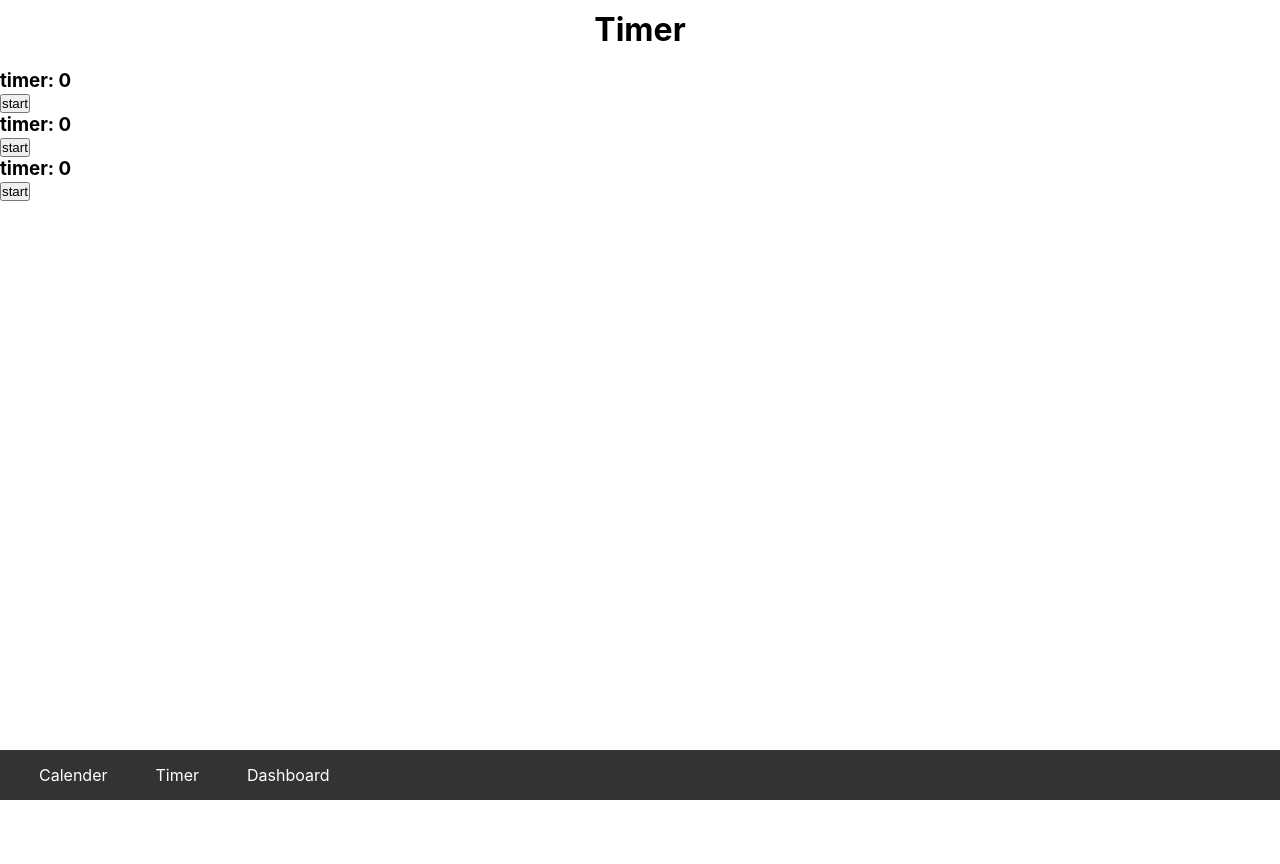
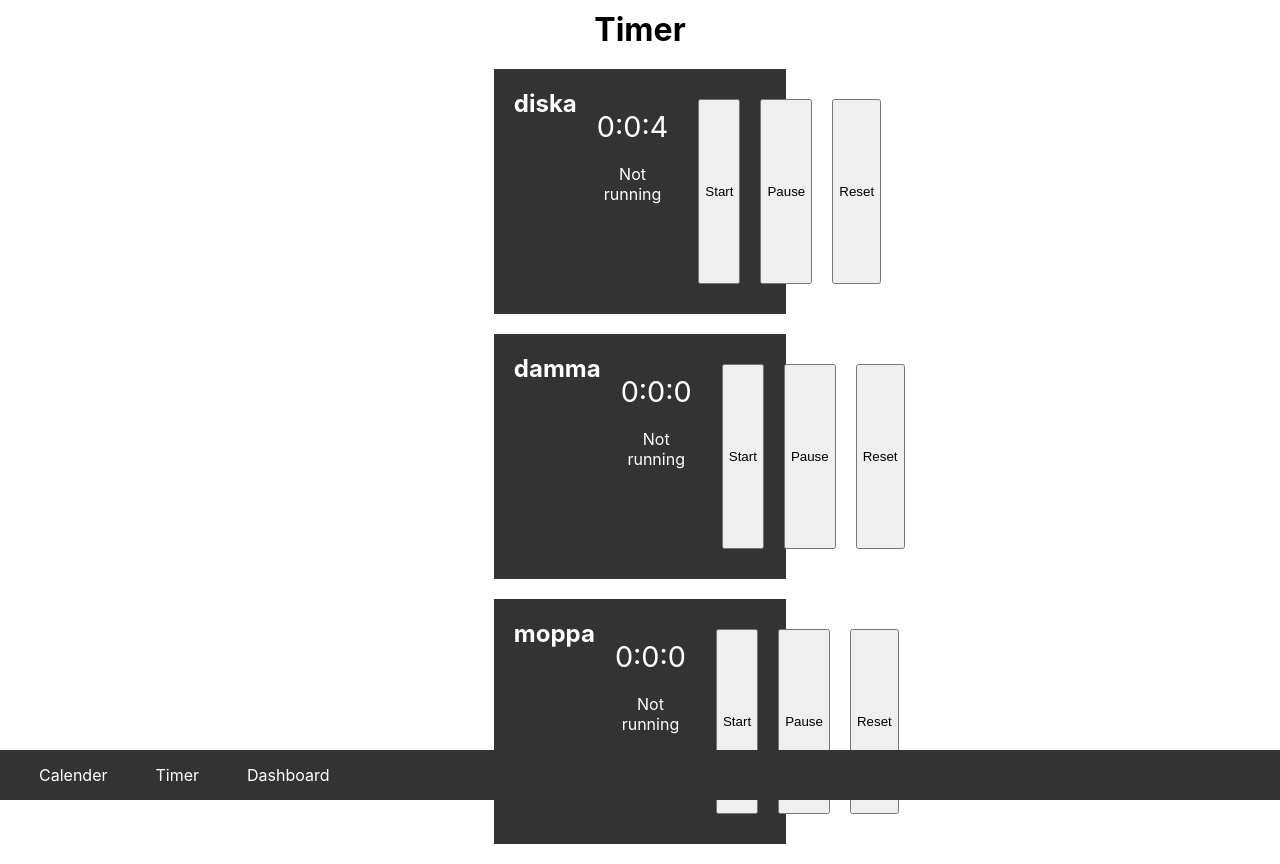
Before and after one commit to giadaunger/TimeTracker, a React (Create React App) app: page /timer in a window 1280 px wide. Before the commit the page ends 800 px from the top, so only its background shows below. Built offline with nearby package versions, Linux system fonts and the light colour scheme; data requests are answered from the project's data file.

Commit message:
some changes

```diff
--- a/db.json
+++ b/db.json
@@ -21,7 +21,11 @@
       "id": "2f72bade-cf2c-4f79-9acd-762e199c1efe",
       "name": "diska",
       "projectName": "städa",
-      "timer": null,
+      "timer": {
+        "hours": 0,
+        "minutes": 0,
+        "seconds": 4
+      },
       "date": "2022-12-14"
     },
     {
--- a/package.json
+++ b/package.json
@@ -12,6 +12,7 @@
     "pretty-ms": "^8.0.0",
     "react": "^18.2.0",
     "react-calendar": "^4.0.0",
+    "react-context": "^0.0.3",
     "react-dom": "^18.2.0",
     "react-icons": "^4.7.1",
     "react-router-dom": "^6.4.4",
--- a/src/App.js
+++ b/src/App.js
@@ -11,6 +11,7 @@ import AddTask from './frontend/AddTask';
 import AddProject from './frontend/AddProject';
 
 function App() {
+
   return (
     <Router>
 
@@ -25,7 +26,6 @@ function App() {
           <Route path="/addTask" element={< AddTask />} />
           <Route path="/addProject" element={< AddProject />} />
         </Routes>
-
     </Router>
   );
 }
--- a/src/frontend/Calender.js
+++ b/src/frontend/Calender.js
@@ -1,4 +1,4 @@
-import React, { useState, useEffect }  from 'react';
+import React, { useState, useEffect, useContext }  from 'react';
 import axios from 'axios';
 import Calendar from 'react-calendar'
 import 'react-calendar/dist/Calendar.css';
@@ -6,11 +6,11 @@ import './css/calender.css'
 
 function Calender() {
 
+
   useEffect(() => { getTasks() }, []);
 
-  const [value, onChange] = useState(new Date());
+  const [date, setChangeDate] = useState(new Date());
   const [tasks, setTasks] = useState([]);
-  const [selectDate, setSelectDate] = useState("");
 
 
 
@@ -18,25 +18,21 @@ function Calender() {
     axios.get("http://localhost:3001/tasks").then(res => setTasks(res.data)).catch(error => console.warn(error));
   }
 
-  function handleDateChange (task) {
-    onChange()
-    /* const day = value.getDate();
-    const month = value.getMonth();
-    const year = value.getFullYear(); */
+    const day = ("0" + date.getDate().toString()).slice(-2);
+    const month = ("0" + (date.getMonth() + 1).toString()).slice(-2);
+    const year = date.getFullYear();
 
-    // setSelectDate(`${year}-${month}-${day}`)
+    const selectedDate =`${year}-${month}-${day}`
 
-    console.log(task)
-  }
+    const todaysTask = tasks.filter(findTask => findTask.date === selectedDate)
 
-  console.log(value)
-  const todaysTask = tasks.filter(findTask => findTask.date === selectDate)
+
 
 
   return (
     <div className="calender">
       <h1 className="calender-h1">Calender</h1>
-      <Calendar className="calender-obj" onChange={handleDateChange} value={value} />
+      <Calendar className="calender-obj" onChange={setChangeDate} value={date} />
        {todaysTask?.map(task => task.name)}
     </div>
   );
--- a/src/frontend/Dashboard.js
+++ b/src/frontend/Dashboard.js
@@ -54,7 +54,6 @@ function Dashboard() {
     <div className="task-obj">
       <h2>{task.name}</h2>
       <p>Projekt: {task.projectName}</p>
-      <p>Time: {task.timer}</p>
       <p>Date: {task.date}</p>
     </div>
 
--- a/src/frontend/SingleTask.js
+++ b/src/frontend/SingleTask.js
@@ -1,78 +1,89 @@
+import React from "react";
+import { useStopwatch } from 'react-timer-hook';
 import axios from 'axios';
-const React = require('react')
 
-class SingleTask extends React.Component {
-  constructor(props){
-    super(props)
-    this.state = {
-      time: 0,
-      start: 0,
-      isOn: false
-    }
-    this.startTimer = this.startTimer.bind(this)
-    this.stopTimer = this.stopTimer.bind(this)
-    this.resetTimer = this.resetTimer.bind(this)
-  }
 
-   submitTime() {
-    const time = {
-      timer : this.state.time,
+function SingleTask ({task}) {
+
+    let date = new Date();
+    date.setMinutes(16);
+    date.setHours(3);
+
+    function setTimerInSeconds() {
+      let startingTime = 0;
+      if(task.timer) {
+        startingTime = task.timer.seconds;
+        if(task.timer.minutes > 0) {
+          startingTime += task.timer.minutes * 60;
+        }
+        if(task.timer.hours > 0) {
+          startingTime += task.timer.hours * 60 * 60;
+        }
+        console.log(startingTime)
+      }
+      return startingTime;
     }
 
-    const headers = {"Content-Type" : "application/json"}
-    axios.post("http://localhost:3002/saveTime", time, {
-      headers: {
-      'content-type': 'application/json'
+    let offsetTimer = new Date();
+    offsetTimer.setSeconds(offsetTimer.getSeconds() + setTimerInSeconds());
+
+    const {
+        seconds,
+        minutes,
+        hours,
+        isRunning,
+        start,
+        pause,
+        reset,
+      } = useStopwatch({ autoStart: false, offsetTimestamp : offsetTimer });
+
+
+      function saveTime () {
+        pause()
+        const newTime = {hours, minutes, seconds}
+        task.timer = newTime;
+        console.log(task)
+
+        const headers = {"Content-Type" : "application/json"}
+        axios.put(`http://localhost:3001/tasks/${task.id}`, task, {
+        headers: {
+        'content-type': 'application/json'
       }})
   }
 
-  startTimer() {
-    this.setState({
-      time: this.state.time,
-      start: Date.now() - this.state.time,
-      isOn: true
-    })
-    this.timer = setInterval(() => this.setState({
-      time: Date.now() - this.state.start
-    }), 1)
-    console.log("start")
+  function resetTime () {
+    reset()
+    pause()
+    task.timer = null;
+
+    const headers = {"Content-Type" : "application/json"}
+        axios.put(`http://localhost:3001/tasks/${task.id}`, task, {
+        headers: {
+        'content-type': 'application/json'
+      }})
   }
 
-  stopTimer() {
-    this.submitTime()
-    this.setState({isOn: false})
-    clearInterval(this.timer)
-    console.log(this.state.time)
-  }
+    return(
+        <div className="map-tasks" key={task.id}>
+    <div className="timer-obj">
+      <h2>{task.name}</h2>
+    </div>
 
-  resetTimer() {
-    this.setState({time: 0})
-    console.log("reset")
-  }
+    <div className="timer-container">
+      <div className="time-div">
+        <span>{hours}</span>:<span>{minutes}</span>:<span>{seconds}</span>
+      </div >
+      <p className="timer-p">{isRunning ? 'Running' : 'Not running'}</p>
+    </div>
 
-  render() {
+    <div className="timer-btn-div">
+      <button className="timer-btn" onClick={start}>Start</button>
+      <button className="timer-btn" onClick={saveTime}>Pause</button>
+      <button className="timer-btn" onClick={resetTime}>Reset</button>
+    </div>
 
-    let start = (this.state.time === 0) ?
-      <button onClick={this.startTimer}>start</button> : null
+    </div>
+    )
+}
 
-    let stop = (this.state.isOn) ?
-      <button onClick={this.stopTimer}>stop</button> : null
-
-    let reset = (this.state.time !== 0 && !this.state.isOn) ?
-      <button onClick={this.resetTimer}>reset</button> : null
-
-    let resume = (this.state.time !== 0 && !this.state.isOn) ?
-      <button onClick={this.startTimer}>resume</button> : null
-
-     return (
-       <div>
-         <h3>timer: {this.state.time}</h3>
-         {start}
-         {resume}
-         {stop}
-         {reset}
-       </div>
-     );
-  }
-}
 export default SingleTask;
--- a/src/frontend/Timer.js
+++ b/src/frontend/Timer.js
@@ -17,19 +17,14 @@ function Timer() {
 
   const sortDate = tasks.sort((a, b) => new Date(a.date) - new Date(b.date));
   const mapDate = sortDate.map((task) =>
-    <ul key={task.id}>
-      <li>{task.date}</li>
-      <li>{task.name}</li>
-    </ul>
+    <SingleTask task={task}/>
   );
-
-  const mapTasks = tasks.map((task) => <SingleTask task={task} mapDate={mapDate}/>)
 
   return (
 
     <div>
       <h1 className="timer-h1">Timer</h1>
-      <div>{mapTasks}</div>
+      <div>{mapDate}</div>
     </div>
   );
 }
--- a/src/index.js
+++ b/src/index.js
@@ -3,11 +3,11 @@ import ReactDOM from 'react-dom/client';
 import './index.css';
 import App from './App';
 import reportWebVitals from './reportWebVitals';
+const root = ReactDOM.createRoot(document.getElementById('root'));
 
-const root = ReactDOM.createRoot(document.getElementById('root'));
 root.render(
   <React.StrictMode>
-    <App />
+      <App />
   </React.StrictMode>
 );
 
```
Also changed, not shown: saveTime.json (deleted), src/frontend/TaskProvider.js (added), 1 other file (tests, documents, lock files or other folders). Lines whose indentation alone changed are shown as unchanged.
